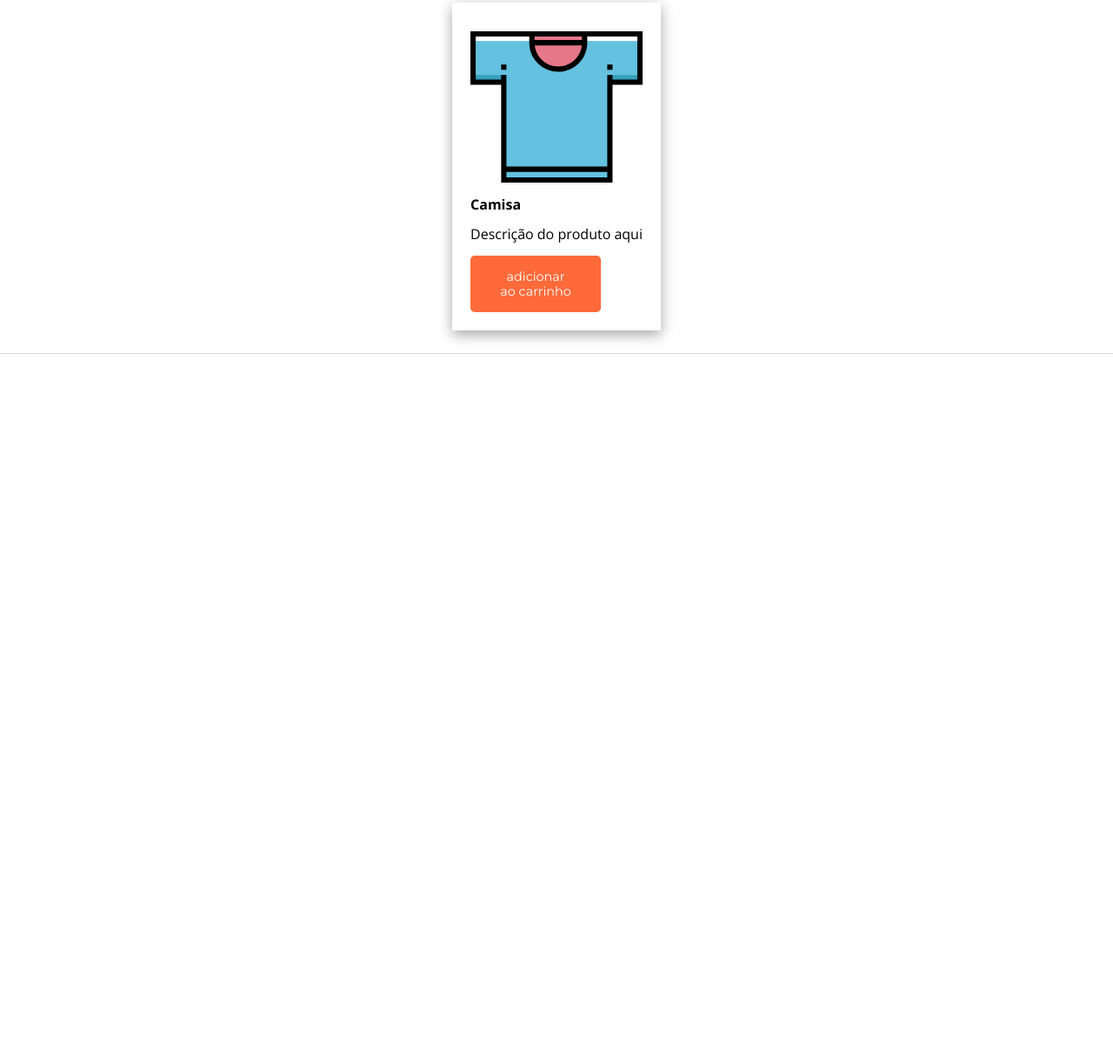
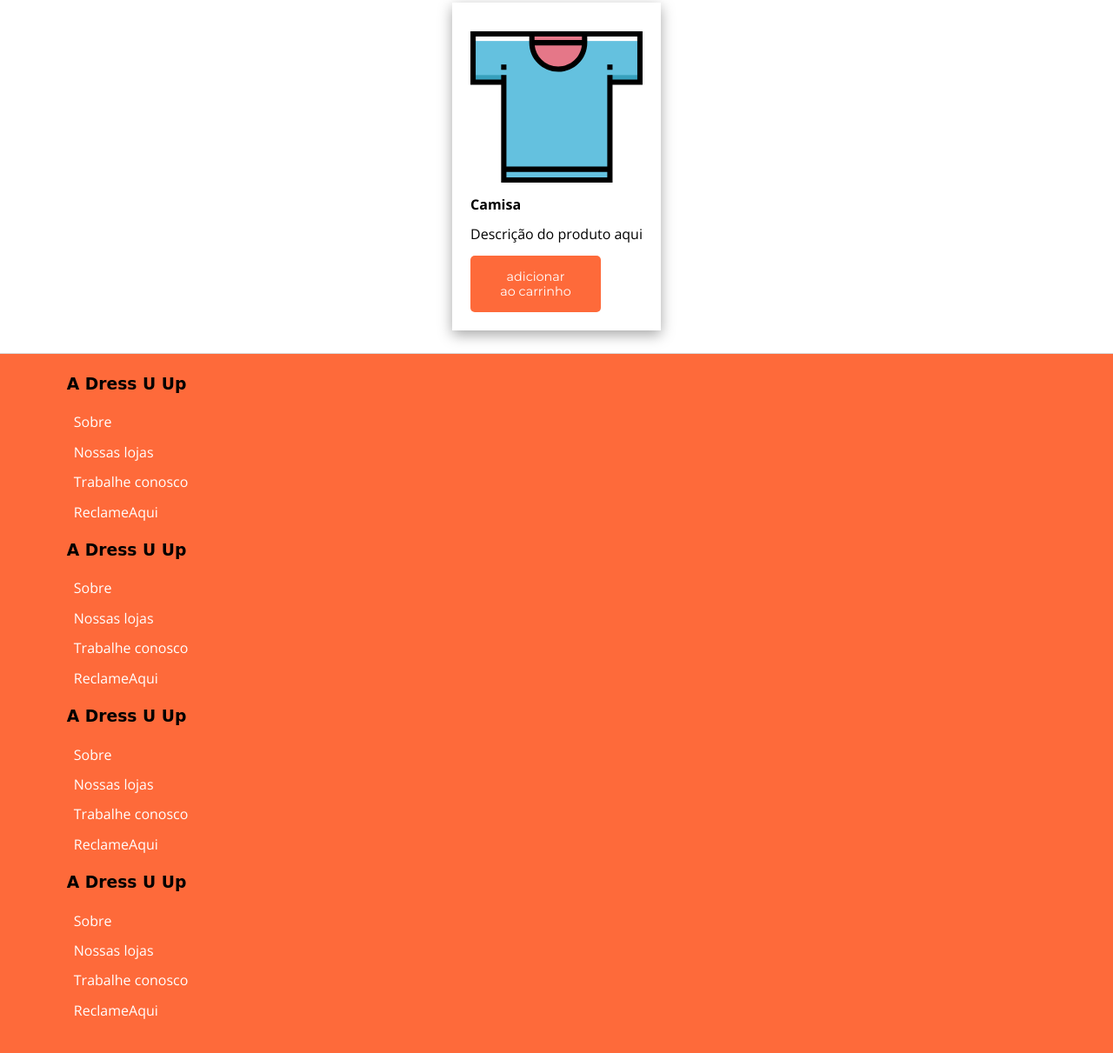
Before and after one commit to ninapalmadev/ecommerce-dress-u-up, a plain HTML site: page index.html in a window 1280 px wide. Shown: the part 992-2203 px from the top of the page at 87% size. Before the commit the page ends 1399 px from the top, so only its background shows below. Drawn offline with nearby package versions, Linux system fonts and the light colour scheme; a web font is replaced by a local one.

Commit message:
cria o rodapé

```diff
--- a/css/base.css
+++ b/css/base.css
@@ -4,6 +4,7 @@
 @import url('./produtos.css');
 @import url('./populares.css');
 @import url('./quebraLinha.css');
+@import url('./rodape.css');
 
 :root {
 
--- /dev/null
+++ b/css/rodape.css
@@ -0,0 +1,21 @@
+.rodape{
+    background-color: var(--laranja);
+    padding: 1.5rem;
+}
+
+.rodape__titulo{
+    font-family: var(--fonte-destaque);
+}
+.rodape__lista{
+
+}
+.rodape__lista{
+    list-style: none;
+}
+.rodape__links{
+    padding: .5rem;
+}
+.rodape__links a{
+    text-decoration: none;
+    color: var(--branco);
+}
--- a/index.html
+++ b/index.html
@@ -67,10 +67,40 @@
                         <p class="produtos__descricao">Descrição do produto aqui</p>
                         <button class="produtos__botao botao">adicionar ao carrinho</button>
                     </div>
-            </div>
+                </div>
             </div>
         </section>
     </main>
+    <footer class="rodape container">
+        <h3 class="rodape__titulo">A Dress U Up</h3>
+        <ul class="rodape__lista">
+            <li class="rodape__links"><a href="">Sobre</a></li>
+            <li class="rodape__links"><a href="">Nossas lojas</a></li>
+            <li class="rodape__links"><a href="">Trabalhe conosco</a></li>
+            <li class="rodape__links"><a href="">ReclameAqui</a></li>
+        </ul>
+        <h3 class="rodape__titulo">A Dress U Up</h3>
+        <ul class="rodape__lista">
+            <li class="rodape__links"><a href="">Sobre</a></li>
+            <li class="rodape__links"><a href="">Nossas lojas</a></li>
+            <li class="rodape__links"><a href="">Trabalhe conosco</a></li>
+            <li class="rodape__links"><a href="">ReclameAqui</a></li>
+        </ul>
+        <h3 class="rodape__titulo">A Dress U Up</h3>
+        <ul class="rodape__lista">
+            <li class="rodape__links"><a href="">Sobre</a></li>
+            <li class="rodape__links"><a href="">Nossas lojas</a></li>
+            <li class="rodape__links"><a href="">Trabalhe conosco</a></li>
+            <li class="rodape__links"><a href="">ReclameAqui</a></li>
+        </ul>
+        <h3 class="rodape__titulo">A Dress U Up</h3>
+        <ul class="rodape__lista">
+            <li class="rodape__links"><a href="">Sobre</a></li>
+            <li class="rodape__links"><a href="">Nossas lojas</a></li>
+            <li class="rodape__links"><a href="">Trabalhe conosco</a></li>
+            <li class="rodape__links"><a href="">ReclameAqui</a></li>
+        </ul>
+    </footer>
 
 </body>
 </html>
```
